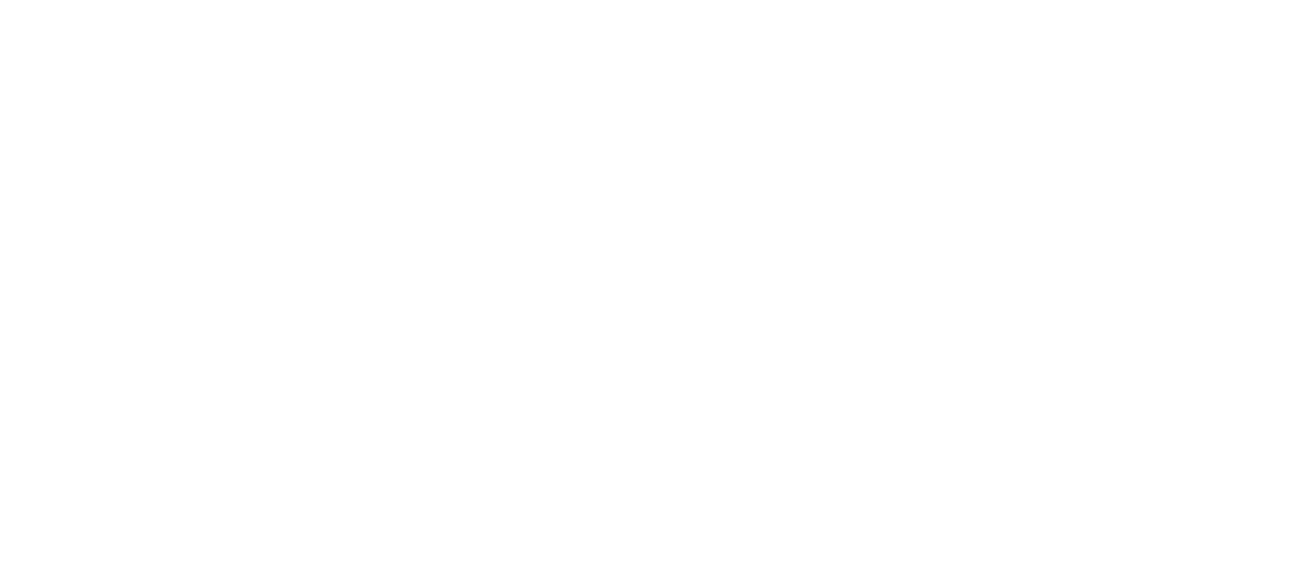
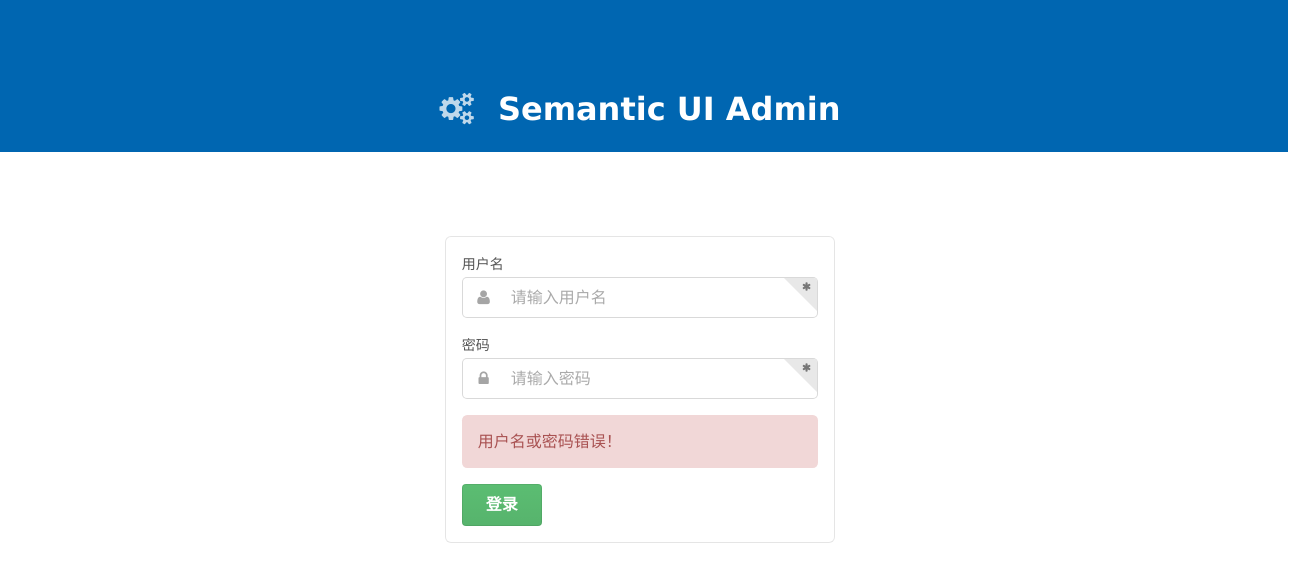
Before and after one commit to imloama/semantic-ui-admin, a plain HTML site: page login.html in a window 1280 px wide. Shown: the whole page, 1307 px wide, since content can reach past the window. Drawn offline with nearby package versions, Linux system fonts and the light colour scheme.

Commit message:
Revert "Initial commit"
This reverts commit a8e4d3413848707a84c4232cd5eac70bd5927b53.

Conflicts:
	README.md

```diff
--- a/assets/css/theme.css
+++ b/assets/css/theme.css
@@ -0,0 +1,97 @@
+@charset "utf-8";
+body{
+	margin:0px;
+	font-family:Verdana,Arial,Helvetica,Sans-serif;
+}
+
+/**登陆界面 开始*/
+.login-header{
+	height:160px;
+	background-color:#0066B1;
+	margin-top:-8px;
+	margin-left:-8px;margin-right:-8px;
+}
+.white{
+	color:#FFF;
+}
+.login-header-row1{
+	height:60px;
+}
+.login-header-row2{
+	text-align: center;
+}
+.login-header-h2{
+	font-size:32px;
+}
+/**登陆界面结束*/
+
+/**首页开始*/
+
+/*
+#index-h{
+	border-bottom:0px;
+}
+.index-head{
+	background-color:#0066B1;
+	line-height:32px;
+	height:58px;
+}
+.ui.menu .item, .ui.menu .item>a:not(.button){
+}
+#firstmenu a.item{
+	color:white;
+}
+.activex.item{
+	-webkit-box-shadow: 0 -.2em 0 inset;
+box-shadow: 0 -.2em 0 inset;
+}
+#left-col>.ui.accordion.menu>.content{
+	padding:.5em .8em;
+}
+.ui.list .item .header{
+	padding-left:10px;
+	font-weight:100;
+}
+.unstyledlink{
+	padding-top:5px;
+	padding-bottom:5px;
+}
+.unstyledlink,.unstyledlink:hover{
+	text-decoration:none;
+	color:black;
+}
+#index-nickname{
+	color:#FFF;
+}
+
+
+#firstmenu{
+	padding-top:0px;
+	padding-bottom:0px;
+	color:white;
+}
+#firstmenu>a:not(.button) .item{
+	color:white;
+}
+#content{
+	padding-top:58px;
+	margin-left:-8px;
+	margin-right:-8px;
+}
+#left-col{
+	padding:0px 0px;
+}
+#menu-header{
+	font-size:16px;
+	color:#000;
+}
+#menu{
+	width:250px;
+}
+#content-nav{
+	margin-bottom:0px;
+}
+.ui.form input.tinyinput{
+	padding-top:0.35em;
+	padding-bottom:0.35em;
+}*/
--- a/login.html
+++ b/login.html
@@ -1,9 +1,84 @@
 <!DOCTYPE html>
-<html>
-	<head>
-		<meta charset="utf-8">
-		<title></title>
-	</head>
+<html lang="zh-CN" ngapp="app">
+    <head>
+        <meta charset="utf-8" />
+        <meta http-equiv="X-UA-Compatible" content="IE=edge,chrome=1" />
+        <meta name="viewport" content="width=device-width, initial-scale=1.0">
+        <meta name="generator" content="itwarcraft@gmail.com" />
+        <title>Semantic UI Admin</title>
+        <meta name="description" content="Semantic UI Admin" />
+        <meta name="keywords" content="Semantic UI Admin" />
+         <link rel="stylesheet" type="text/css" class="ui" href="assets/lib/font-awesome-4.2.0/css/font-awesome.css">
+        <link rel="stylesheet" type="text/css" class="ui" href="assets/lib/semantic/css/semantic.min.css">
+        <link rel="stylesheet" type="text/css" href="assets/lib/fullcalendar/fullcalendar.min.css">
+        <link rel="stylesheet" type="text/css" class="ui" href="assets/css/theme.css">
+        <script src="assets/lib/jquery/jquery.2.1.0.min.js"></script>
+        <script src="assets/lib/semantic/javascript/semantic.min.js"></script>
+        <script src="assets/lib/angularjs/angular.min.js"></script>
+        <script src="assets/lib/chart.js/Chart.min.js"></script>
+     </head>
+     <body>
+
+    <div class="ui login-header fixed transparent main">
+		<div class="ui grid">
+			<div class="row login-header-row1">
+			</div>
+			<div class="row  login-header-row2">
+				<h1 class="ui white header login-header-h2">
+            	<i class="settings icon"></i>
+            		Semantic UI Admin
+        		</h1>
+        	</div>
+		</div>
+	</div>
+
+	<div class="ui three column grid">
+		<!--第1行 空白 -->
+		<div class="row" style="height:50px;">
+
+		</div>
+		<!--第二行，登陆-->
+		<div class="row">
+			<div class="column">
+			</div>
+			<div class="column">
+				<div class="ui form segment">
+		            <form action="index.html" method="POST">
+		            	<div class="field">
+			                <label>用户名</label>
+			                <div class="ui left labeled icon input">
+			                    <input id="username" name="username" type="text" placeholder="请输入用户名" value="">
+			                    <i class="user icon"></i>
+			                    <div class="ui corner label">
+			                        <i class="icon asterisk"></i>
+			                    </div>
+			                </div>
+			            </div>
+			            <div class="field">
+			                <label>密码</label>
+			                <div class="ui left labeled icon input">
+			                    <input id="password" name="password" type="password" placeholder="请输入密码">
+			                    <i class="lock icon"></i>
+			                    <div class="ui corner label">
+			                        <i class="icon asterisk"></i>
+			                    </div>
+			                </div>
+			            </div>
+
+		                   <div class="ui red message">
+		                	  用户名或密码错误！
+		                	</div>
+
+		            	<button class="ui green submit button">登录</button>
+		            </form>
+	        	</div>
+			</div>
+			<div class="column">
+			</div>
+		</div>
+	</div>
+
+
+
 	<body>
-	</body>
 </html>
```
Also changed, not shown: index.html (+2 -2 lines), assets/js/app.js (added), assets/js/ctrl/loginCtrl.js (added).
